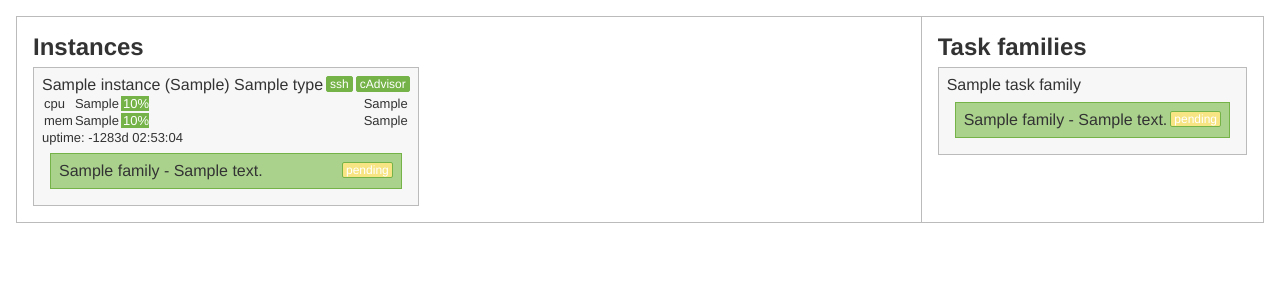
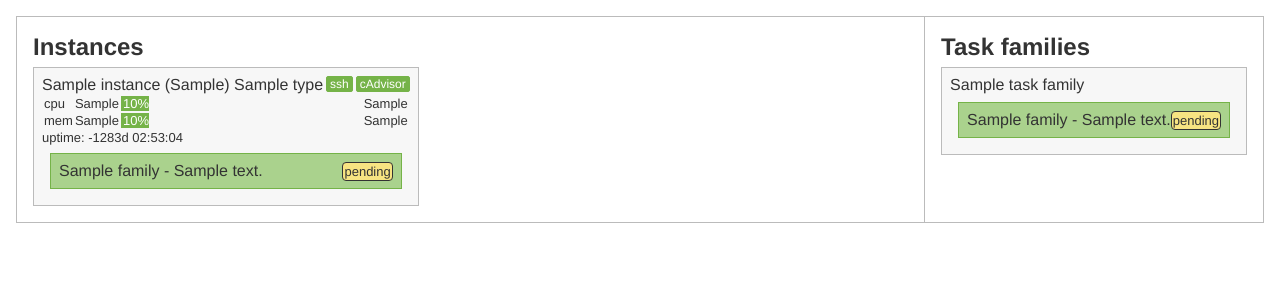
Before and after one commit to BusinessOptics/gryphon, a Flask app: template ecs_view/templates/cluster.html in a window 1280 px wide. Shown: the part 32-332 px from the top of the page. Run offline with Flask 2, Linux system fonts and the light colour scheme; the template is opened without the code that fills it: most values are stand-ins (such as "Sample title", 1, 10 or a date in 2020).

Commit message:
Fixed styling for pending buttons and hide/show buttons

```diff
--- a/ecs_view/static/css/styles.css
+++ b/ecs_view/static/css/styles.css
@@ -210,10 +210,15 @@ ul.container-list li {
     display: none;
 }
 
-.action-p {
+p.action.skip {
     margin: 0px;
 }
 
 .pending {
     background-color: #F7E482;
+    float: right;
+    border-radius: 4px;
+    font-size: small;
+    padding: 1px;
+    border: 1px solid #333;
 }
--- a/ecs_view/templates/definitions.html
+++ b/ecs_view/templates/definitions.html
@@ -70,7 +70,7 @@
         <div class="task-definition" id="{{family}}" >
             {% set link = 'https://console.aws.amazon.com/ecs/home?region=us-east-1#/taskDefinitions/'~family.name %}
             {% include "consolebutton.html" %}
-            <p class="action skip action-p" onclick="showElements('{{family}}')">show</p>
+            <p class="action skip" onclick="showElements('{{family}}')">show</p>
             <h2  class="skip">{{family.name}}</h2>
             {% for task_def in family.task_defs %}
                 <div class="task none">
--- a/ecs_view/templates/task.html
+++ b/ecs_view/templates/task.html
@@ -1,6 +1,6 @@
 <div class='task'>
     {% if task.last_status == 'PENDING' %}
-    <div class="action pending">
+    <div class="pending">
         pending
     </div>
     {% endif %}
```
